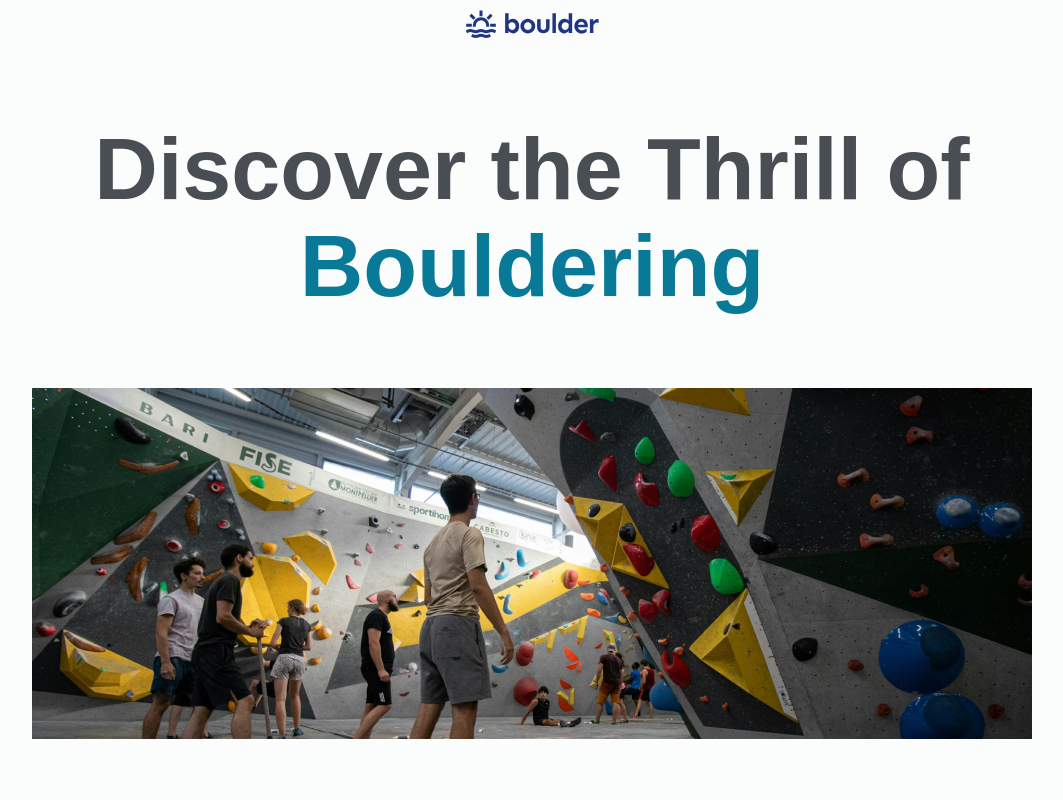
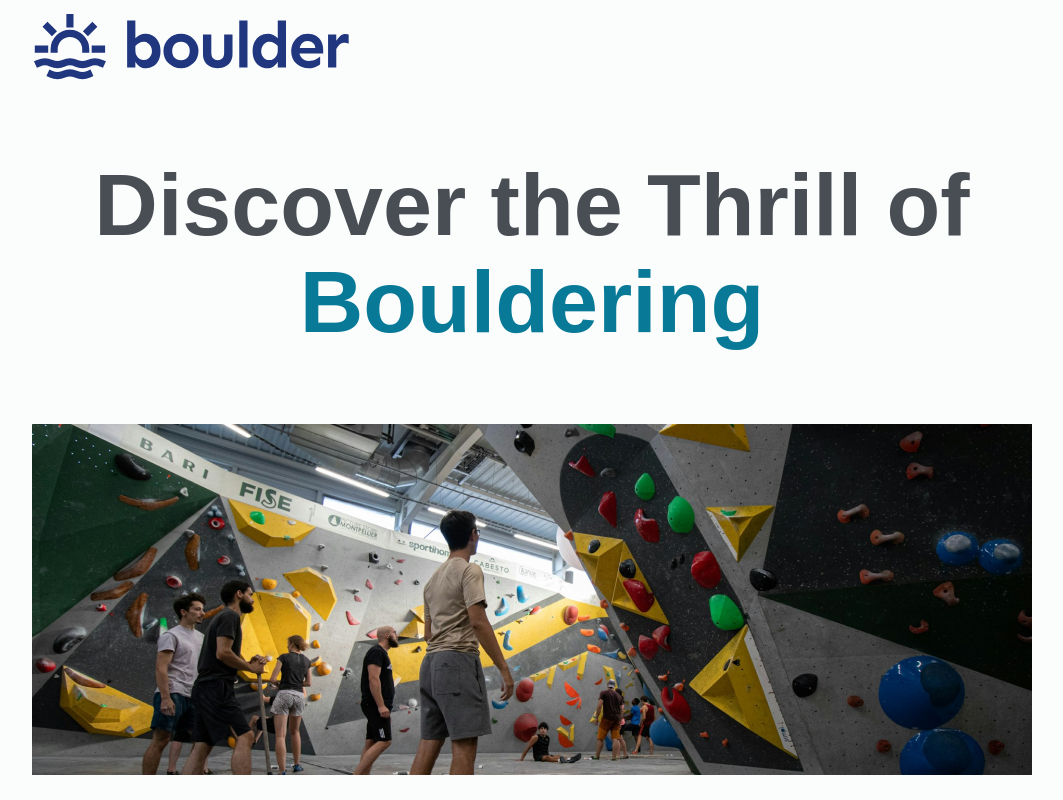
Before and after one commit to th3mon/HTML-CSS-for-absolute-beginners, a website: page index.html in a window 1280 px wide. Shown: the top 800 px of the page, without its empty margins (108-1171 px from the left). Drawn offline with Linux system fonts and the light colour scheme.

Commit message:
Style images

```diff
--- a/css/style.css
+++ b/css/style.css
@@ -30,6 +30,12 @@ h1 {
 
 h2 {
   color: #bf7935;
+}
+
+img {
+  display: block;
+  max-inline-size: 100%;
+  min-inline-size: 320px;
 }
 
 a {
```
